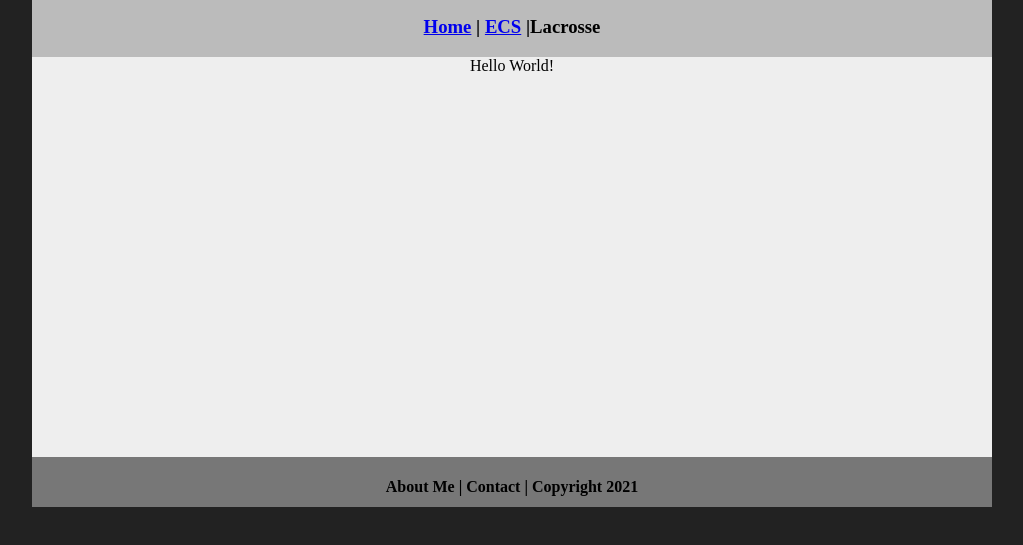
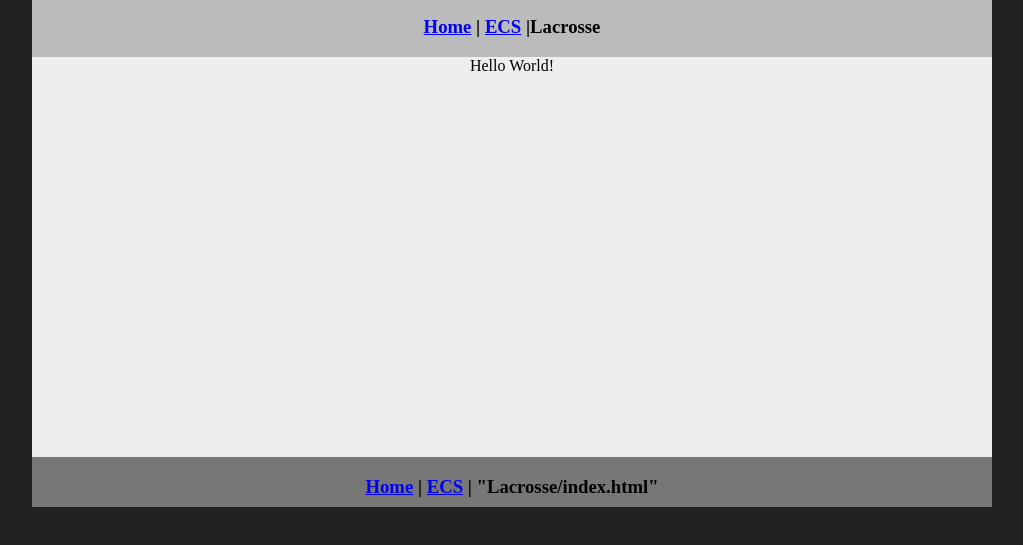
Before and after one commit to Stephanietello/Stephaniesportfolio, a plain HTML site: page index.html in a window 1280 px wide. Shown: the part 83-628 px from the top of the page, without its empty margins (128-1151 px from the left). Drawn offline with Linux system fonts and the light colour scheme.

Commit message:
Update index.html

```diff
--- a/index.html
+++ b/index.html
@@ -16,7 +16,7 @@
   </div>
   <div class="content">Hello World!</div>
   <div class="footer">
-    <h4>About Me | Contact | Copyright 2021</h4>
+    <h3> <a href="index.html">Home</a> | <a href="ecs/index.html">ECS</a> | "Lacrosse/index.html"</h3>
   </div>
 </div>
 </body>
```
